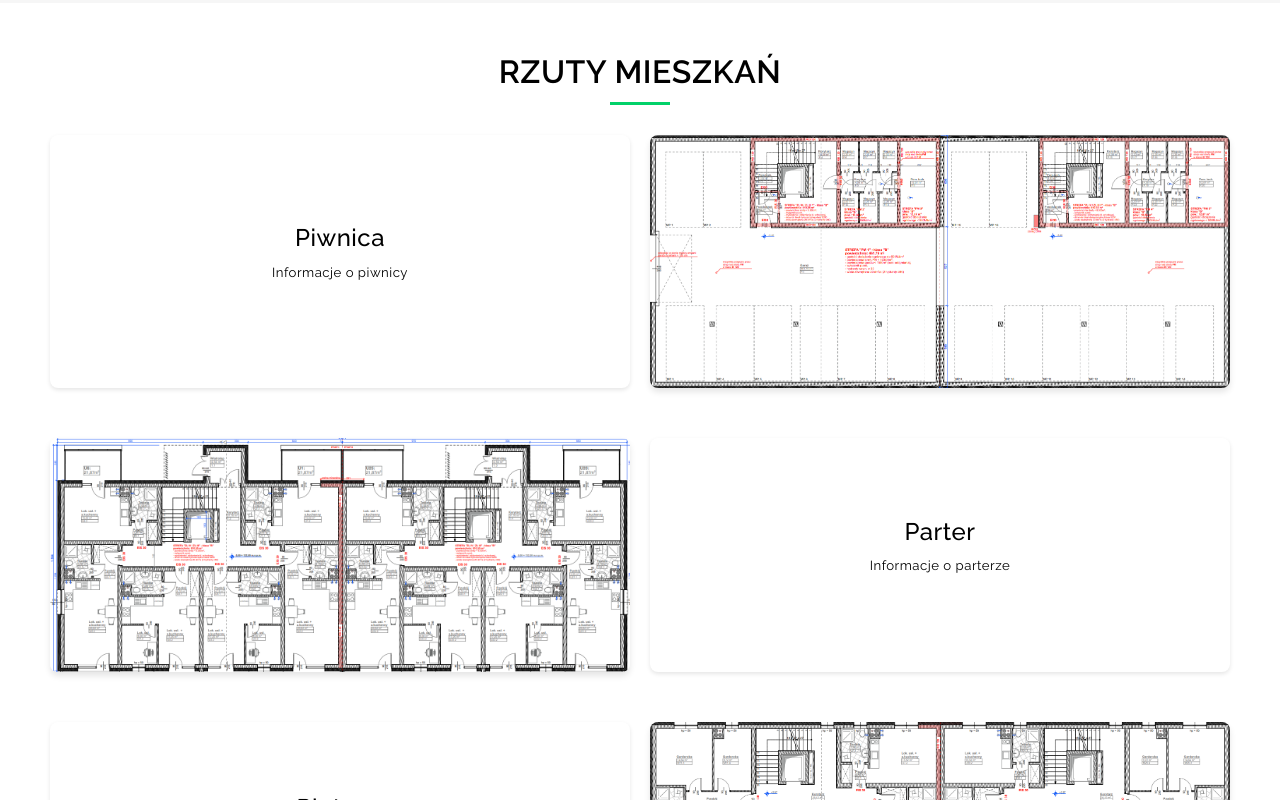
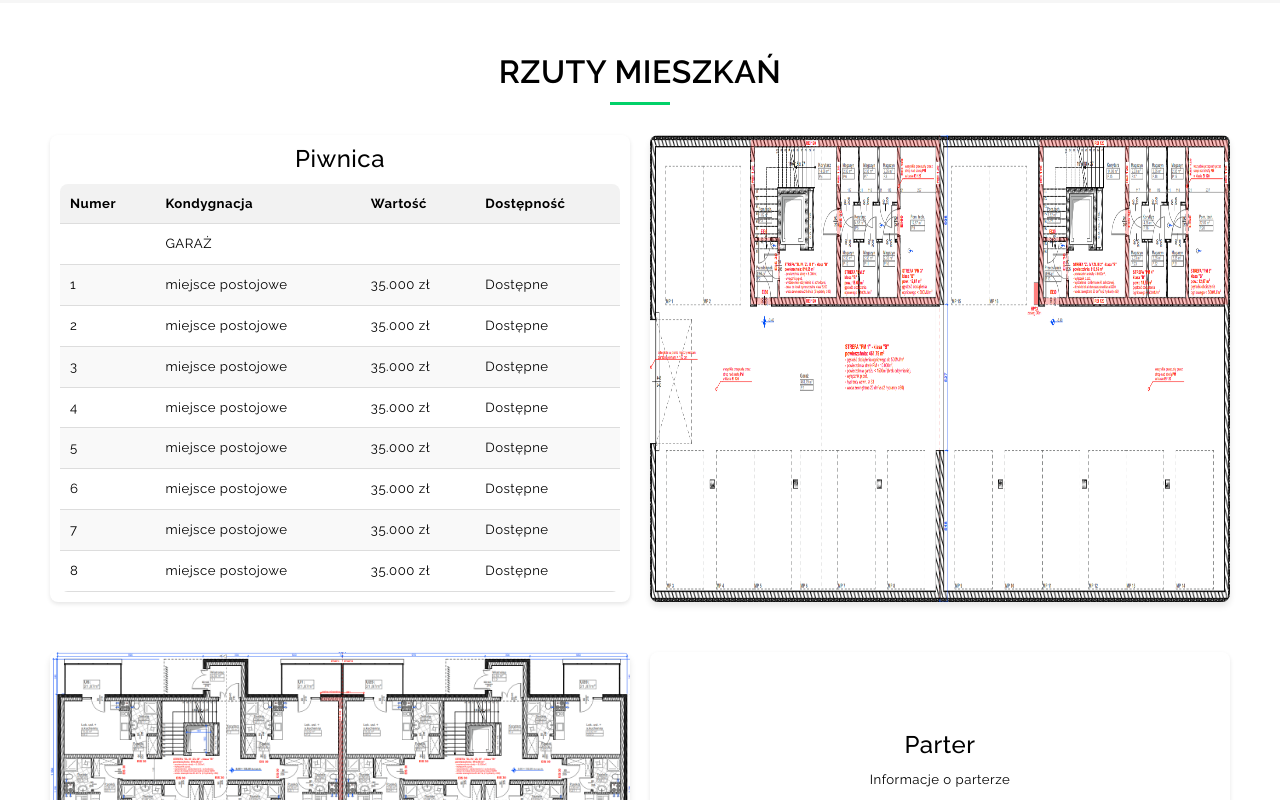
Before and after one commit to Natalialas/inwero, a React (Create React App) app: page / in a window 1280 px wide. Shown: the part 1660-2460 px from the top of the page. Built offline with nearby package versions, Linux system fonts and the light colour scheme.

Commit message:
Add info table for basment

```diff
--- a/src/components/pages/ApartmentPlans/ApartmentPlans.jsx
+++ b/src/components/pages/ApartmentPlans/ApartmentPlans.jsx
@@ -19,7 +19,72 @@ const ApartmentPlans = () => {
                 <div className={styles.imageContainer} onClick={() => handleImageClick("/images/piwnica.png")}>
                     <div className={styles.imageInfo}>
                         <h3 className={styles.sectionHeading}>Piwnica</h3>
-                        <p className={styles.description}>Informacje o piwnicy</p>
+                        <table className={styles.table}>
+                            <thead>
+                                <tr>
+                                    <th>Numer</th>
+                                    <th>Kondygnacja</th>
+                                    <th>Wartość</th>
+                                    <th>Dostępność</th>
+                                </tr>
+                            </thead>
+                            <tbody>
+                                <tr>
+                                    <td> </td>
+                                    <td>GARAŻ</td>
+                                    <td> </td>
+                                    <td> </td>
+                                </tr>
+                                <tr>
+                                    <td>1</td>
+                                    <td>miejsce postojowe</td>
+                                    <td>35.000 zł</td>
+                                    <td>Dostępne</td>
+                                </tr>
+                                <tr>
+                                    <td>2</td>
+                                    <td>miejsce postojowe</td>
+                                    <td>35.000 zł</td>
+                                    <td>Dostępne</td>
+                                </tr>
+                                <tr>
+                                    <td>3</td>
+                                    <td>miejsce postojowe</td>
+                                    <td>35.000 zł</td>
+                                    <td>Dostępne</td>
+                                </tr>
+                                <tr>
+                                    <td>4</td>
+                                    <td>miejsce postojowe</td>
+                                    <td>35.000 zł</td>
+                                    <td>Dostępne</td>
+                                </tr>
+                                <tr>
+                                    <td>5</td>
+                                    <td>miejsce postojowe</td>
+                                    <td>35.000 zł</td>
+                                    <td>Dostępne</td>
+                                </tr>
+                                <tr>
+                                    <td>6</td>
+                                    <td>miejsce postojowe</td>
+                                    <td>35.000 zł</td>
+                                    <td>Dostępne</td>
+                                </tr>
+                                <tr>
+                                    <td>7</td>
+                                    <td>miejsce postojowe</td>
+                                    <td>35.000 zł</td>
+                                    <td>Dostępne</td>
+                                </tr>
+                                <tr>
+                                    <td>8</td>
+                                    <td>miejsce postojowe</td>
+                                    <td>35.000 zł</td>
+                                    <td>Dostępne</td>
+                                </tr>
+                            </tbody>
+                        </table>
                     </div>
                     <img src="/images/piwnica.png" alt="Rzut piwnicy" className={styles.apartmentImage} />
                 </div>
@@ -60,11 +125,6 @@ const ApartmentPlans = () => {
                     </div>
                 </div>
             )}
-            <div className={styles.descLink}>
-                <a href="/images/zestawienie.pdf" target="_blank" rel="noopener noreferrer">
-                    Zestawienie mieszkań
-                </a>
-            </div>
         </div>
     );
 };
--- a/src/components/pages/ApartmentPlans/ApartmentPlans.module.scss
+++ b/src/components/pages/ApartmentPlans/ApartmentPlans.module.scss
@@ -28,6 +28,7 @@
     display: grid;
     grid-template-columns: repeat(2, 1fr);
     gap: 20px;
+    align-items: stretch;
 
     &:nth-child(even) {
         direction: rtl;
@@ -60,10 +61,6 @@
     margin-bottom: 10px;
     font-size: 1.5rem;
     font-weight: $font-medium;
-}
-
-.description {
-    font-weight: $font-regular;
 }
 
 .modalOverlay {
@@ -102,18 +99,29 @@
     box-shadow: 0 4px 6px rgba(0, 0, 0, 0.1);
 }
 
-.descLink {
-    padding: 20px 10px 10px 0px;
+.table {
+    width: 100%;
+    border-collapse: collapse;
+    background-color: $color-light;
+    border-radius: 8px;
+    overflow: hidden;
 }
 
-
-.descLink a {
-    font-weight: $font-medium;
-    color: $color-dark;
-    font-size: 20px;
-    transition: color 0.3s;
+.table th,
+.table td {
+    padding: 10px;
+    text-align: left;
+    border-bottom: 1px solid #dddddd;
 }
 
-.descLink a:hover {
-    color: $color-success;
+.table th {
+    background-color: #f2f2f2;
 }
+
+.table tbody tr:nth-child(even) {
+    background-color: #f9f9f9;
+}
+
+.table tbody tr:hover {
+    background-color: #f0f0f0;
+}
--- a/src/components/views/NavBar/NavBar.jsx
+++ b/src/components/views/NavBar/NavBar.jsx
@@ -38,10 +38,10 @@ const NavBar = () => {
              </div>
             <div className={styles.list}>
                 <ul>
-                    <li><ScrollLink to="home" smooth={true} duration={500} spy={true} offset={-70} className={activeSection === 'home' ? styles.linkActive : ''}>HOME</ScrollLink></li>
-                    <li><ScrollLink to="o-osiedlu" smooth={true} duration={500} spy={true} offset={-70} className={activeSection === 'o-osiedlu' ? styles.linkActive : ''}>O OSIEDLU</ScrollLink></li>
-                    <li><ScrollLink to="rzuty" smooth={true} duration={500} spy={true} offset={-70} className={activeSection === 'rzuty' ? styles.linkActive : ''}>RZUTY MIESZKAŃ</ScrollLink></li>
-                    <li><ScrollLink to="kontakt" smooth={true} duration={500} spy={true} offset={-70} className={activeSection === 'kontakt' ? styles.linkActive : ''}>KONTAKT</ScrollLink></li>
+                    <li><ScrollLink to="home" smooth={true} duration={100} spy={true} offset={-70} className={activeSection === 'home' ? styles.linkActive : ''}>HOME</ScrollLink></li>
+                    <li><ScrollLink to="o-osiedlu" smooth={true} duration={100} spy={true} offset={-70} className={activeSection === 'o-osiedlu' ? styles.linkActive : ''}>O OSIEDLU</ScrollLink></li>
+                    <li><ScrollLink to="rzuty" smooth={true} duration={100} spy={true} offset={-70} className={activeSection === 'rzuty' ? styles.linkActive : ''}>RZUTY MIESZKAŃ</ScrollLink></li>
+                    <li><ScrollLink to="kontakt" smooth={true} duration={100} spy={true} offset={-70} className={activeSection === 'kontakt' ? styles.linkActive : ''}>KONTAKT</ScrollLink></li>
                 </ul>
             </div>
         </section>
```
